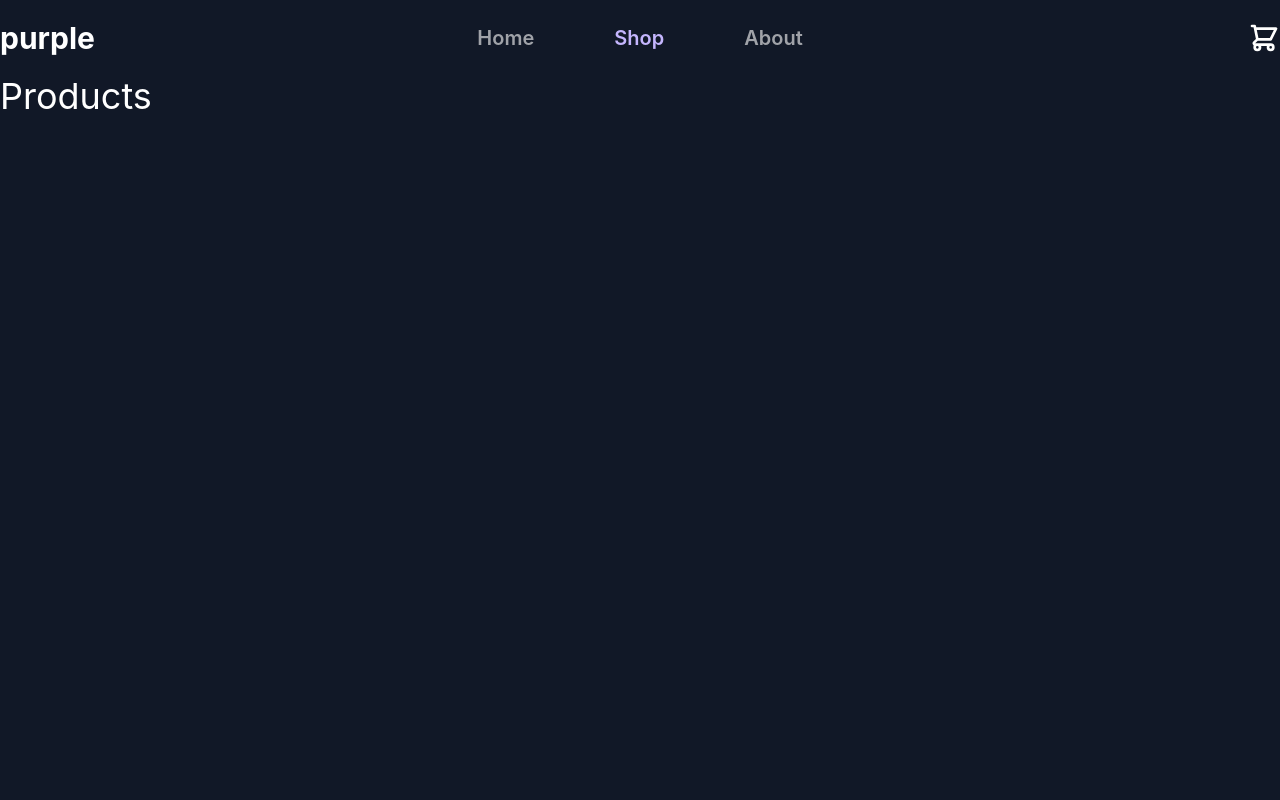
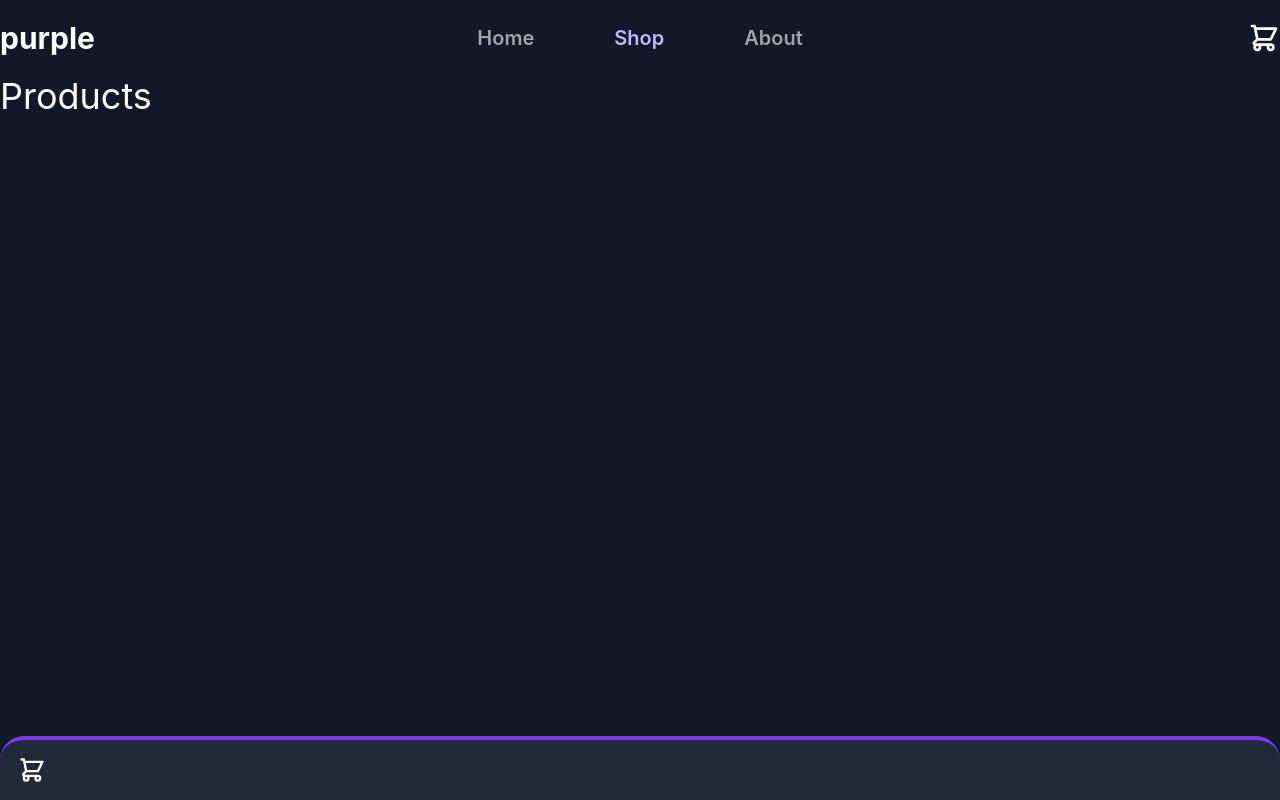
Before and after one commit to seebham/Devsnest_Frontend_Projects, a React (Create React App) app in the folder Day_030_31/: page /products/0 in a window 1280 px wide. Built offline with nearby package versions, Linux system fonts and the light colour scheme.

Commit message:
little changes

```diff
--- a/Day_030_31/src/App.js
+++ b/Day_030_31/src/App.js
@@ -27,7 +27,7 @@ function App() {
             <Redirect to="/" />
           </Switch>
         </Layout>
-        {openCart ? <Cart /> : null}
+        <Cart isOpen={openCart} />
       </main>
     </Router>
   );
--- a/Day_030_31/src/components/Cart.jsx
+++ b/Day_030_31/src/components/Cart.jsx
@@ -1,13 +1,27 @@
 import React from "react";
 import { useDispatch } from "react-redux";
 import { toggleCart } from "../store/cartSlice";
-import { XIcon } from "@heroicons/react/outline";
+import { XIcon, ShoppingCartIcon } from "@heroicons/react/outline";
 
-export const Cart = () => {
+//styles
+const iconsStyles = "h-6 w-6 md:h-8 md:w-8";
+
+export const Cart = ({ isOpen }) => {
   const dispatch = useDispatch();
   return (
-    <div className="absolute top-0 right-0 h-screen w-2/3 md:w-1/3 bg-gray-400">
-      <XIcon className="h-8 w-8" onClick={() => dispatch(toggleCart())} />
+    <div
+      className={`fixed bottom-0 left-0 w-full border-t-4 border-purple-600 rounded-t-3xl bg-gray-800 p-4 transition-all ease-in-out duration-700 transform ${
+        isOpen ? "h-2/3 md:h-1/3" : "h-14 sm:h-16"
+      } flex flex-col`}
+    >
+      {isOpen ? (
+        <XIcon className={iconsStyles} onClick={() => dispatch(toggleCart())} />
+      ) : (
+        <ShoppingCartIcon
+          className={iconsStyles}
+          onClick={() => dispatch(toggleCart())}
+        />
+      )}
     </div>
   );
 };
--- a/Day_030_31/src/components/Layout.jsx
+++ b/Day_030_31/src/components/Layout.jsx
@@ -3,7 +3,7 @@ import Header from "./Header";
 
 const Layout = ({ children }) => {
   return (
-    <div className="container lg mx-auto h-screen px-4 md:px-0">
+    <div className="container lg mx-auto h-full min-h-screen px-2 md:px-0">
       <Header />
       <div>{children}</div>
     </div>
--- a/Day_030_31/src/pages/Home.jsx
+++ b/Day_030_31/src/pages/Home.jsx
@@ -1,9 +1,42 @@
-import React from "react";
+import React, { useEffect } from "react";
+import { useDispatch, useSelector } from "react-redux";
+import { fetchProducts } from "../store/productsSlice";
+import { ArrowSmRightIcon } from "@heroicons/react/outline";
 
 const Home = () => {
+  const { areFetched, productsArray } = useSelector((state) => state.products);
+  const dispatch = useDispatch();
+  useEffect(() => {
+    if (!areFetched) {
+      dispatch(fetchProducts());
+    }
+  }, [dispatch, areFetched]);
+  if (areFetched) console.log(productsArray);
   return (
-    <div className="">
-      <h1 className="text-4xl text-center">shophub</h1>
+    <div className="pb-24 px-4">
+      <div className="container grid grid-cols-1 sm:grid-cols-2 lg:grid-cols-3 gap-8 lg:gap-10">
+        {productsArray.map(({ id, image, title, category, price }) => {
+          return (
+            <div className="flex flex-row p-4 ring-2 rounded-md" key={id}>
+              <img className="w-1/3" src={image} alt="Product" />
+              <div className="flex flex-col flex-grow justify-between ml-4 capitalize">
+                <div>
+                  <div className="font-semibold">{title}</div>
+                  <div className="font-light">{category}</div>
+                </div>
+                <div className="flex flex-row justify-between">
+                  <div className="font-semibold">
+                    ₹ {(price * 70).toFixed(2)}
+                  </div>
+                  <button className="inline-flex justify-center items-center font-extrabold text-pink-400">
+                    View <ArrowSmRightIcon className="ml-1 h-5" />
+                  </button>
+                </div>
+              </div>
+            </div>
+          );
+        })}
+      </div>
     </div>
   );
 };
--- a/Day_030_31/src/pages/Products.jsx
+++ b/Day_030_31/src/pages/Products.jsx
@@ -1,6 +1,9 @@
 import React from "react";
+import { useParams } from "react-router-dom";
 
 const Products = () => {
+  const { id } = useParams();
+  console.log(id);
   return <h1 className="text-4xl">Products</h1>;
 };
 
--- a/Day_030_31/src/store/productsSlice.js
+++ b/Day_030_31/src/store/productsSlice.js
@@ -2,11 +2,21 @@ import { createSlice } from "@reduxjs/toolkit";
 
 export const productsSlice = createSlice({
   name: "products",
-  initialState: "products",
+  initialState: { currentProduct: null, areFetched: false, productsArray: [] },
   reducers: {
-    fetchProducts: (state) => state,
+    setFetchedProducts: (state, action) => {
+      state.areFetched = true;
+      state.currentProduct = action.payload[0];
+      state.productsArray = action.payload;
+    },
   },
 });
 
-export const { fetchProducts } = productsSlice.actions;
+export const fetchProducts = () => async (dispatch) => {
+  let req = await fetch(`https://fakestoreapi.com/products`);
+  let res = await req.json();
+  dispatch(setFetchedProducts(res));
+};
+
+export const { setFetchedProducts } = productsSlice.actions;
 export default productsSlice.reducer;
```
